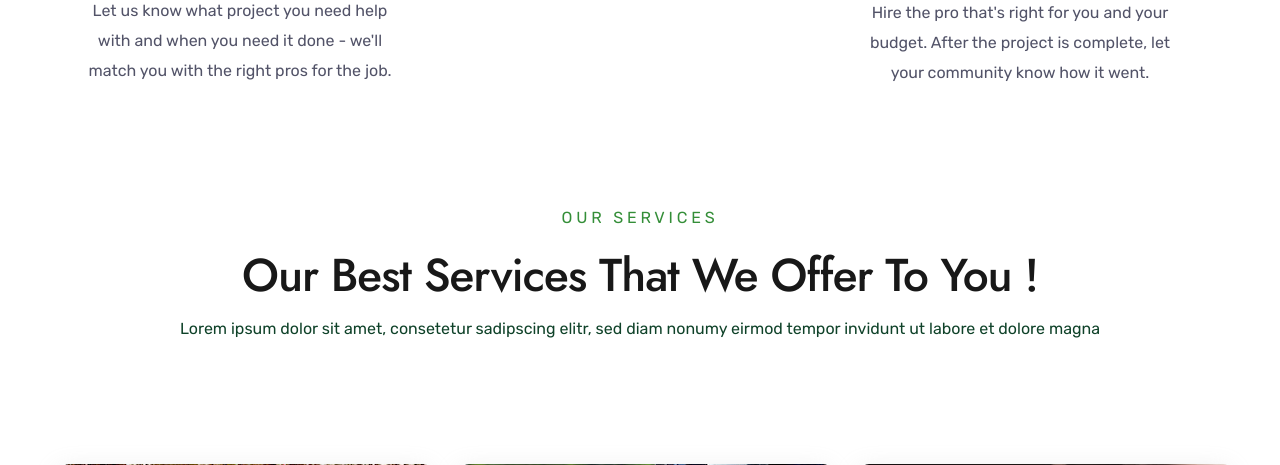
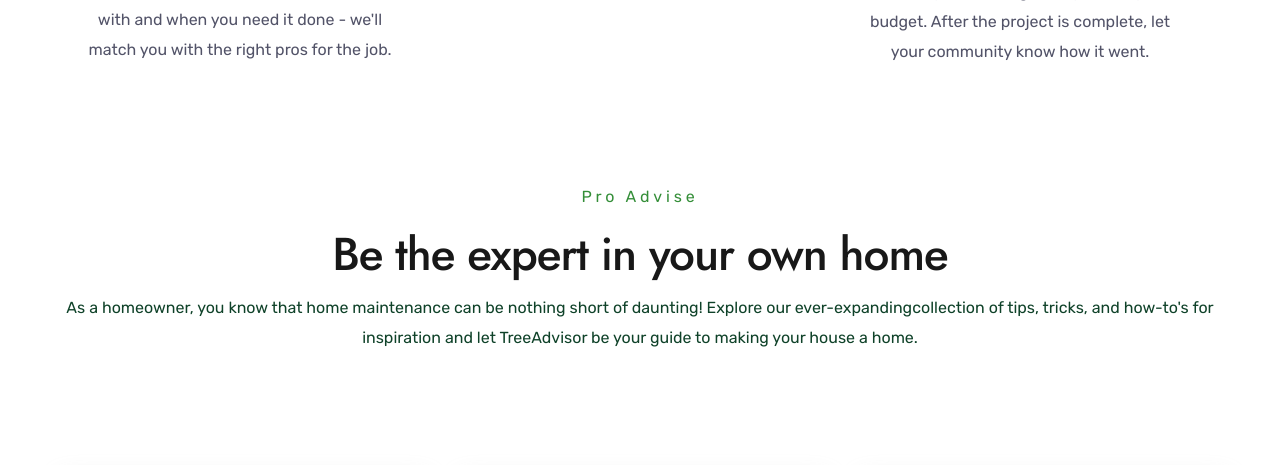
Before and after one commit to mcardy-ux/treeadvisor, a PHP site: page / in a window 1280 px wide. Shown: the part 1850-2315 px from the top of the page. Run offline with PHP 8.4, Linux system fonts and the light colour scheme; some web fonts are replaced.

Commit message:
se realizo multiples cambios asignados en whatsapp cambios: 2,3,4, el 1 y el 5 quedan pendientes por efectuar

```diff
--- a/index.php
+++ b/index.php
@@ -72,7 +72,7 @@
                                                                     <form method="post" class="form-subcribe">
                                                                         <input type="email" name="email" class="input-subcribe"
                                                                             placeholder="Enter your Zip Code" required>
-                                                                        <button type="submit" class="btn-subcribe">Find Pros</button>
+                                                                        <button type="submit" class="btn-subcribe">Find my local Pros</button>
                                                                     </form>
                                                                 </div>
                                                             </div>
@@ -122,10 +122,11 @@
 
                         <div class="testimonials-content-center">
                         <div class="section-title-box">
-                            <h5 class="section-subtitle">HOW IT WORKS</h5>
-                            <h2 class="section-title">Our Best Services That We Offer To You !</h2>
+                            <h5 class="section-subtitle" style="color:#0f4229 !important;"><strong>HOW IT WORKS</strong></h5>
+                            <br>
+                            <h5 class="section-subtitle">TreeAdvisor Outdoor Living is a home service platform that connects you to a very specific group of local pros. Our family of providers works with rigorous quality standards to repair, maintain and enhance your landscape and any home improvement. With pros living in your community, scheduling is quick and convenient. So use the search bar below to find your local PRO today.</h5>
                         </div>
-                        <p class="section-desc mg-top-25">Lorem ipsum dolor sit amet, consetetur sadipscing elitr, sed diam nonumy eirmod tempor invidunt ut labore et dolore magna</p>
+                        <!-- <p class="section-desc mg-top-25">Lorem ipsum dolor sit amet, consetetur sadipscing elitr, sed diam nonumy eirmod tempor invidunt ut labore et dolore magna</p> -->
                     </div>
 
                     </div>
@@ -211,10 +212,10 @@
                     <div class="themesflat-spacer clearfix" data-desktop="120" data-mobile="30" data-smobile="20" style="height:30px"></div>
                     <div class="testimonials-content-left">
                         <div class="section-title-box">
-                            <h5 class="section-subtitle">OUR SERVICES</h5>
-                            <h2 class="section-title">Our Best Services That We Offer To You !</h2>
+                            <h5 class="section-subtitle">Pro Advise</h5>
+                            <h2 class="section-title">Be the expert in your own home</h2>
                         </div>
-                        <p class="section-desc mg-top-25">Lorem ipsum dolor sit amet, consetetur sadipscing elitr, sed diam nonumy eirmod tempor invidunt ut labore et dolore magna</p>
+                        <p class="section-desc mg-top-25">As a homeowner, you know that home maintenance can be nothing short of daunting! Explore our ever-expandingcollection of tips, tricks, and how-to's for inspiration and let TreeAdvisor be your guide to making your house a home.</p>
                     </div>
                     <div class="themesflat-spacer clearfix" data-desktop="0" data-mobile="30" data-smobile="30" style="height:0px"></div>
                 </div>
@@ -562,8 +563,8 @@
                 <div class="row">
                     <div class="col-lg-8 col-sm-6">
                         <div class="section-title-box">
-                            <h5 class="section-subtitle">LATEST NEWS</h5>
-                            <h2 class="section-title">Our Insights & Articles</h2>
+                            <h5 class="section-subtitle"><strong>Pro Advise</strong></h5>
+                            <h2 class="section-title">Solution Center, Reviews & Recommendations</h2>
                         </div>
                     </div>
                     <div class="col-lg-4 col-sm-6">
--- a/projects.php
+++ b/projects.php
@@ -9,7 +9,7 @@
                         <div class="overlay-image"></div>
                         <div class="banner-title">
                             <div class="page-title-heading">
-                                Case Study
+                            Find a Pro Near Me
                             </div>
                             <div class="page-title-content link-style6">
                                 <span><a class="home" href="index.php">Home</a></span><span class="page-title-content-inner">Case Study</span>
@@ -30,6 +30,7 @@
                     <div class="col-md-12">
                         <div class="themesflat-spacer clearfix" data-desktop="120" data-mobile="60" data-smobile="60"></div>
                     </div>
+
                     <div class="col-md-6">
                         <div class="list-box-profolio wow fadeInDown">
                             <div class="image-profolio bd-radius-8-image">
```
